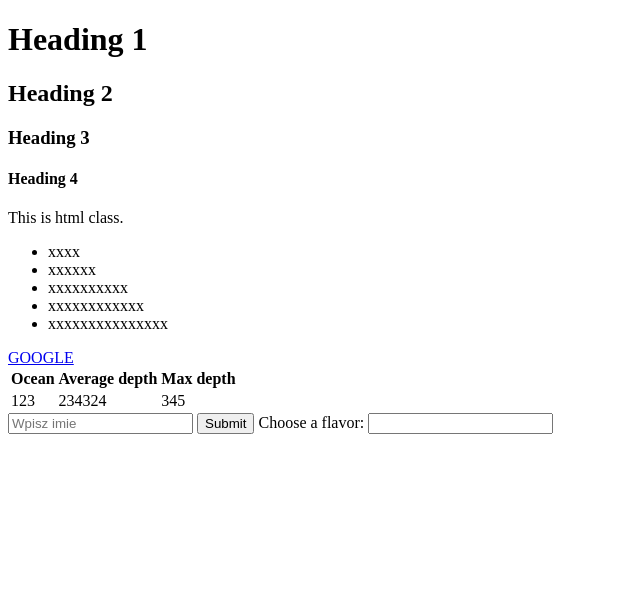
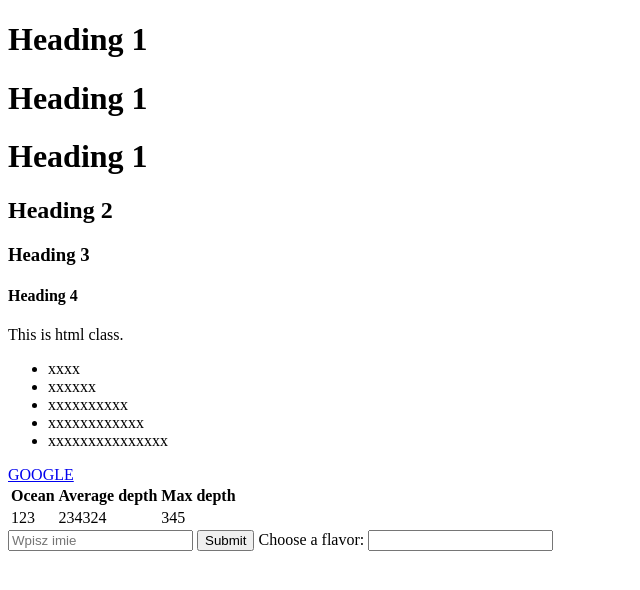
Before and after one commit to dawidpodraza/Frontend, a plain HTML site: page index.html in a window 1280 px wide. Shown: the whole page, without its empty margins (0-640 px from the left). Drawn offline with Linux system fonts and the light colour scheme.

Commit message:
Add few things to index.html

```diff
--- a/index.html
+++ b/index.html
@@ -7,6 +7,8 @@
         </head>
         <body>
             <div id="main">
+                <h1>Heading 1</h1>
+                <h1>Heading 1</h1>
                 <h1>Heading 1</h1>
                 <h2>Heading 2</h2>
                 <h3>Heading 3</h3>
```
